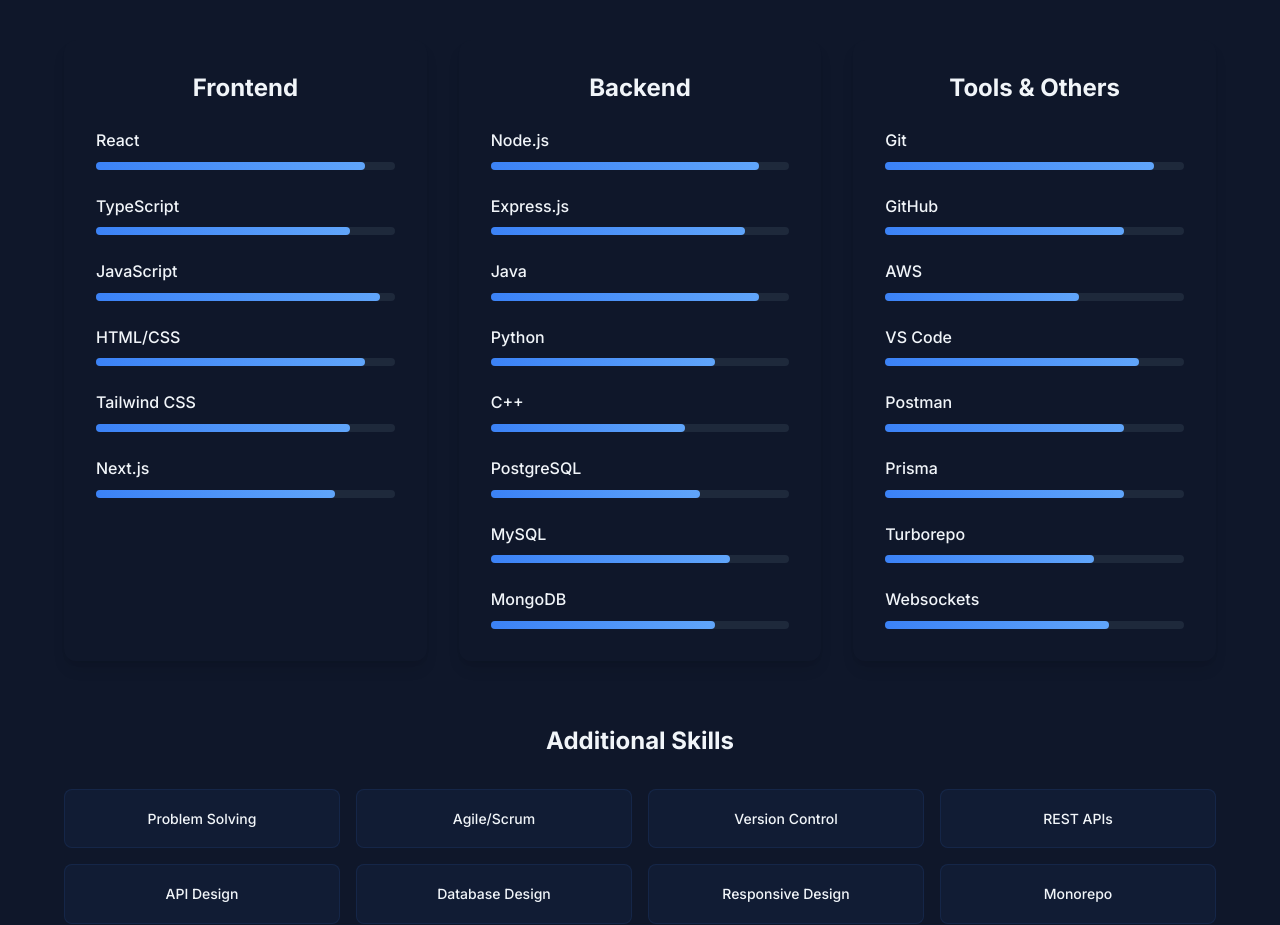
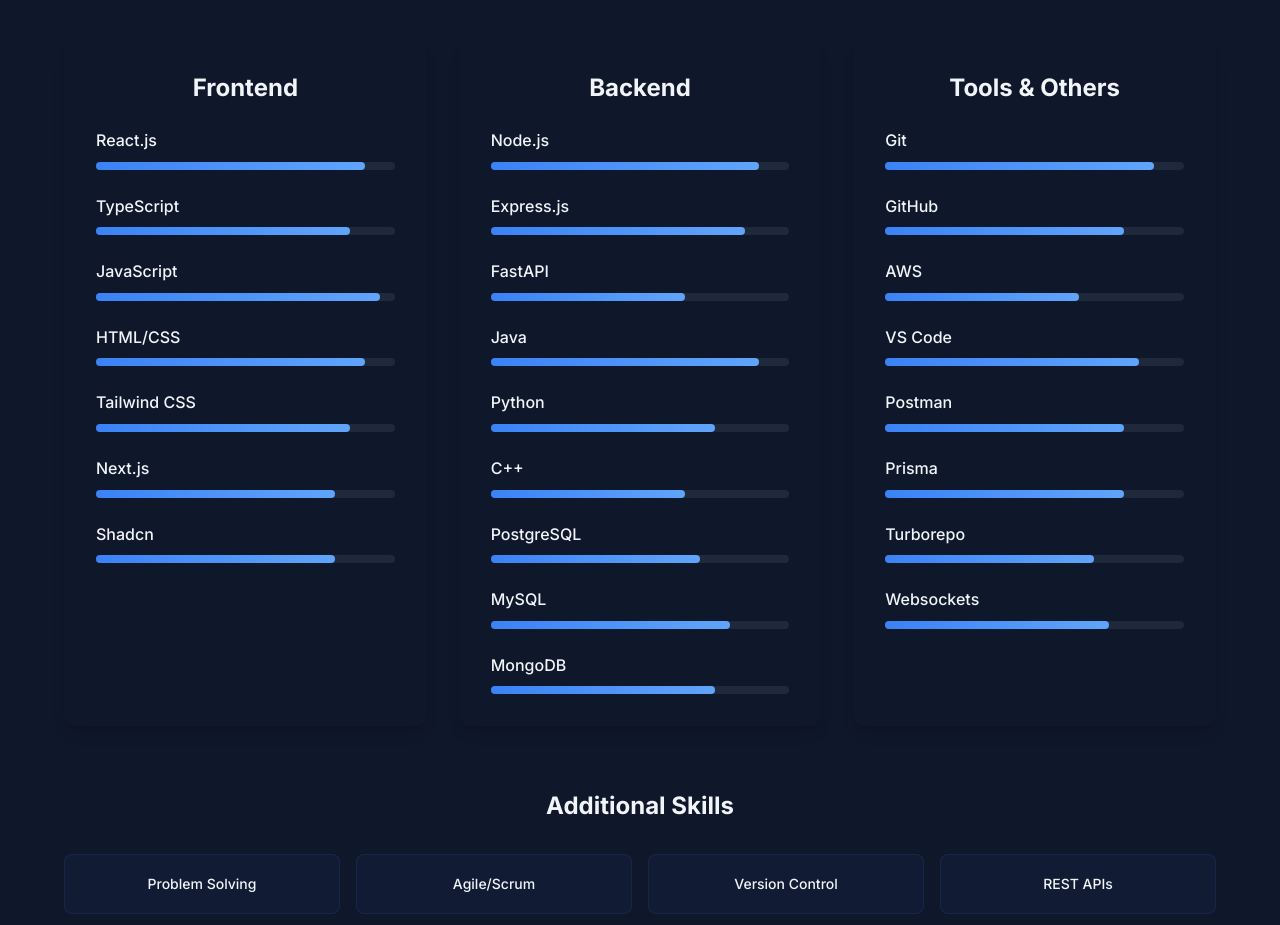
Before and after one commit to MsL-Mishal/msl-mishal.github.io, a React (Vite) app: page / in a window 1280 px wide. Shown: the part 2860-3785 px from the top of the page. Built offline with nearby package versions, Linux system fonts and the light colour scheme.

Commit message:
feat(skills): Add additional skills to skills section

```diff
--- a/src/data/data.js
+++ b/src/data/data.js
@@ -118,16 +118,18 @@
 // Skills
 export const skills = {
     frontend: [
-        { name: "React", level: 90 },
+        { name: "React.js", level: 90 },
         { name: "TypeScript", level: 85 },
         { name: "JavaScript", level: 95 },
         { name: "HTML/CSS", level: 90 },
         { name: "Tailwind CSS", level: 85 },
-        { name: "Next.js", level: 80 }
+        { name: "Next.js", level: 80 },
+        { name: "Shadcn", level: 80 },
     ],
     backend: [
         { name: "Node.js", level: 90 },
         { name: "Express.js", level: 85 },
+        { name: "FastAPI", level: 65 },
         { name: "Java", level: 90 },
         { name: "Python", level: 75 },
         { name: "C++", level: 65 },
```
